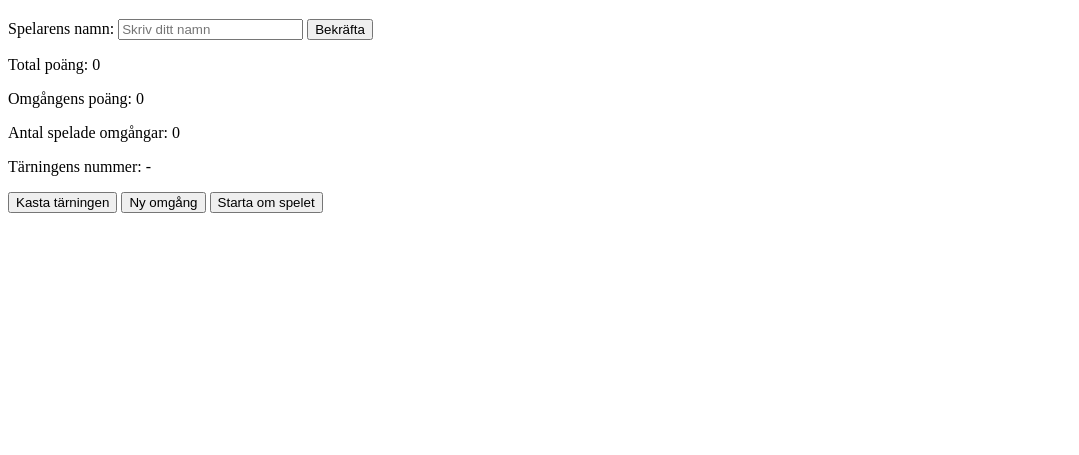
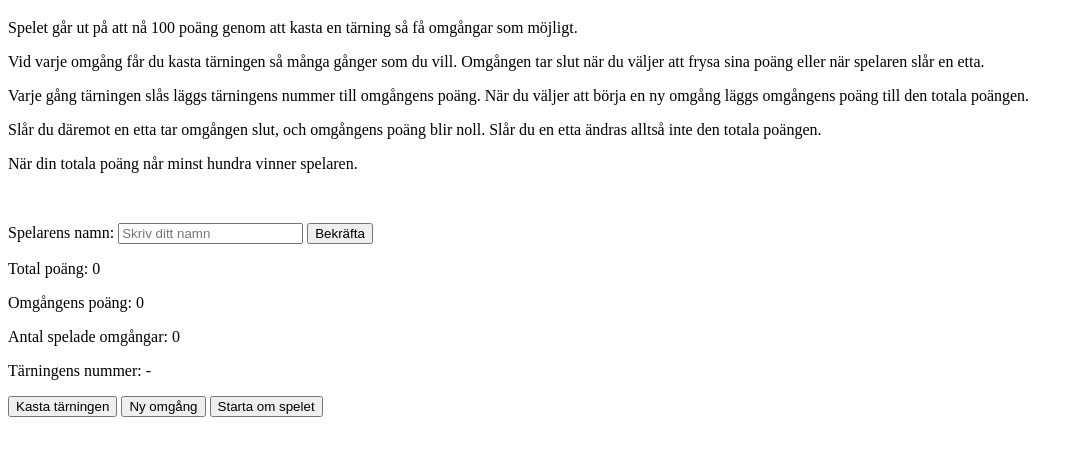
Before and after one commit to thealindsjo/fe24-js1-mp2-thea-lindsjo, a plain HTML site: page index.html in a window 1280 px wide. Shown: the part 61-516 px from the top of the page, without its empty margins (0-1079 px from the left). Drawn offline with Linux system fonts and the light colour scheme.

Commit message:
added instructions

```diff
--- a/index.html
+++ b/index.html
@@ -9,6 +9,12 @@
 </head>
 <body>
     <h1>Pig - The Dice Game</h1>
+    <p>Spelet går ut på att nå 100 poäng genom att kasta en tärning så få omgångar som möjligt.</p>
+    <p>Vid varje omgång får du kasta tärningen så många gånger som du vill. Omgången tar slut när du väljer att frysa sina poäng eller när spelaren slår en etta.</p>
+    <p>Varje gång tärningen slås läggs tärningens nummer till omgångens poäng. När du väljer att börja en ny omgång läggs omgångens poäng till den totala poängen.</p>
+    <p>Slår du däremot en etta tar omgången slut, och omgångens poäng blir noll. Slår du en etta ändras alltså inte den totala poängen.</p>
+    <p>När din totala poäng når minst hundra vinner spelaren.</p>
+    <br>
     <div>
         <form id="gameForm">
             <p>Spelarens namn:
```
